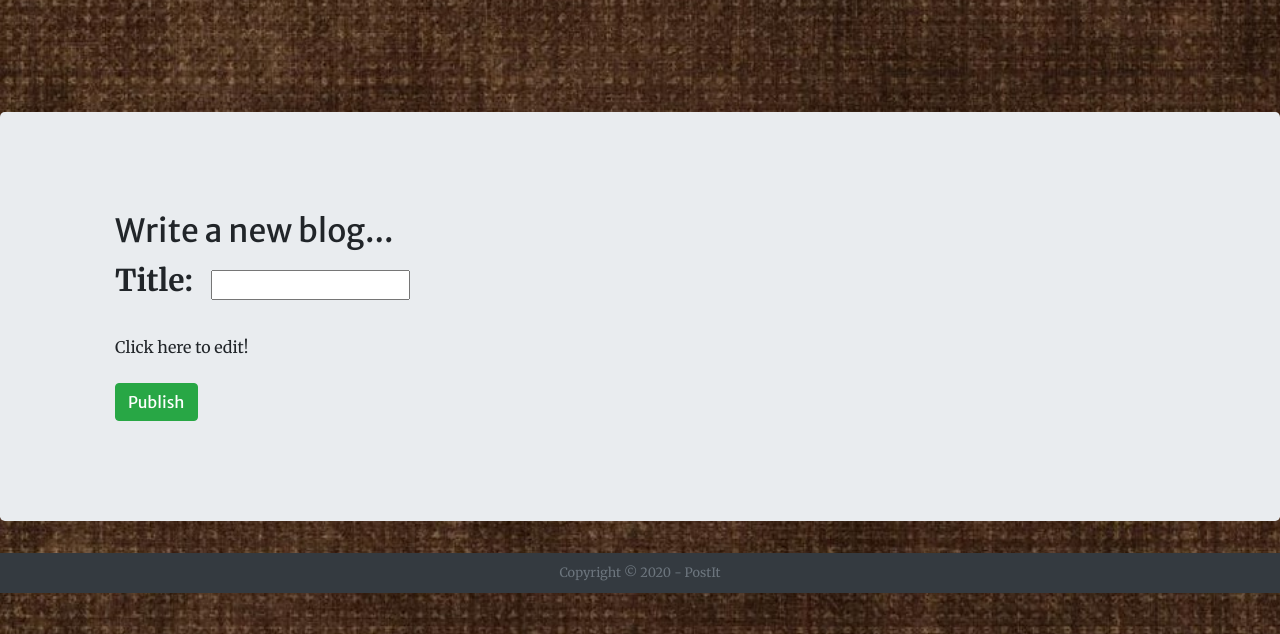
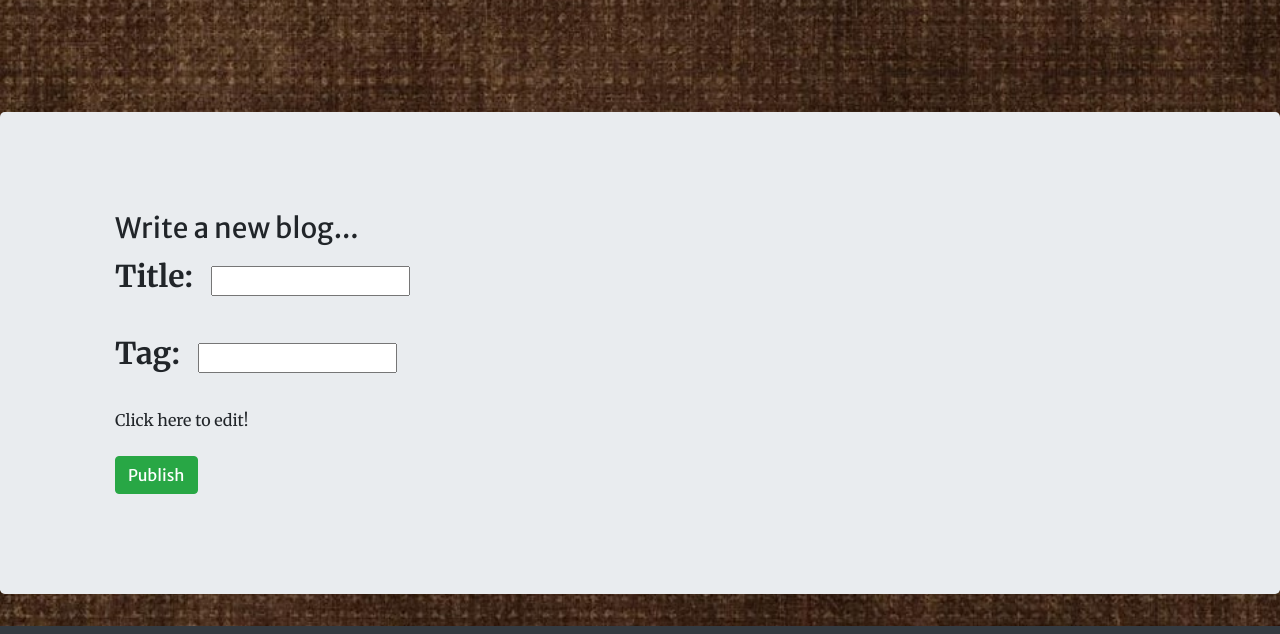
Before and after one commit to ameyanrd/PostIt, a Django app: page /write_post in a window 1280 px wide. Shown: the part 72-706 px from the top of the page. Run offline with Django 3.2, Linux system fonts and the light colour scheme; the visitor is signed in with stand-in values (Sample User, id 1); some libraries are stand-ins or nearby versions.

Commit message:
Added Tag feature

```diff
--- a/blog/views.py
+++ b/blog/views.py
@@ -6,7 +6,7 @@ from django.contrib.auth import authenticate, login, logout
 from django.http import HttpResponseRedirect, HttpResponse
 from django.urls import reverse
 from django.contrib.auth.decorators import login_required
-from .models import Post, UserProfileInfo, PostComment
+from .models import Post, UserProfileInfo, PostComment, Tag, PostTag
 from django.contrib.auth.models import User
 
 
@@ -19,10 +19,12 @@ def display_posts(request, post_no):
         post = Post.objects.get(pk=post_no)
         user = User.objects.get(username=post.post_user_id)
         user_profile = UserProfileInfo.objects.get(pk=user.pk)
+        post_tag = PostTag.objects.get(post_id=post)
+        tag = post_tag.tag_id
     except (Post.DoesNotExist, UserProfileInfo.DoesNotExist, User.DoesNotExist):
         raise Http404("Post does not exist!")
     return render(request, 'main/display_post.html', {'post': post,
-                                                      'user_profile': user_profile})
+                                                      'user_profile': user_profile, 'tag': tag})
 
 
 def display_comments(request, post_no):
@@ -45,12 +47,14 @@ def delete_comment(request, comment_no):
             post = comment.post_id
             user = post.post_user_id
             user_profile = UserProfileInfo.objects.get(pk=user.id)
+            post_tag = PostTag.objects.get(post_id=post)
+            tag = post_tag.tag_id
         except (KeyError, PostComment.DoesNotExist, User.DoesNotExist, UserProfileInfo.DoesNotExist, Post.DoesNotExist):
             return render(request, 'main/index.html', {'error_message': "Comment or post does not exist!", 'error': True})
         else:
             if comment.user_id == request.user:
                 comment.delete()
-            return render(request, 'main/display_post.html', {'post': post, 'user_profile': user_profile})
+            return render(request, 'main/display_post.html', {'post': post, 'user_profile': user_profile, 'tag': tag})
     else:
         redirect("blog:enter")
 
@@ -68,6 +72,7 @@ def delete_post(request, post_no):
     else:
         return redirect("blog:index")
 
+
 def edit_post(request, post_no):
     if request.method == 'POST':
         Post.objects.filter(pk=post_no).update(post_name=request.POST.get('title'))
@@ -79,6 +84,7 @@ def edit_post(request, post_no):
             return render(request, 'main/edit_post.html', {'post': post})
         else:
             return redirect('blog:index')
+
 
 def enter(request):
     if request.user.is_authenticated:
@@ -108,9 +114,17 @@ def write_post(request):
     if request.method == 'POST':
         post_form = PostForm({'post_name': request.POST.get('title'),
                               'post_user_id': request.user.pk,
-                              'post_content': request.POST.get('myeditablediv')})
+                              'post_content': request.POST.get('myeditablediv'),
+                              })
+        try:
+            new_tag = Tag.objects.get(tag_name=request.POST.get('tag'))
+        except Tag.DoesNotExist:
+            new_tag = Tag(tag_name=request.POST.get('tag'), tag_description=request.POST.get('tag'))
+            new_tag.save()
         if post_form.is_valid():
             new_post = post_form.save()
+            post_tag = PostTag(post_id=new_post, tag_id=new_tag)
+            post_tag.save()
             return redirect("/" + str(new_post.pk))
         else:
             return HttpResponse("Invalid Form!")
--- a/templates/main/display_post.html
+++ b/templates/main/display_post.html
@@ -26,6 +26,12 @@
             {% endif %}
         </div>
         <br>
+        <div class="row">
+            <div class="col-12">
+                <h2>Tag : {{ tag.tag_name }}</h2>
+            </div>
+        </div>
+        <br>
         <h4 style="background-color: #ffffff; padding:5px;">
             {% autoescape off %}
                 {{ post.post_content }}
--- a/templates/main/write_post.html
+++ b/templates/main/write_post.html
@@ -18,11 +18,14 @@
 <body>
   <div class="jumbotron">
       <div class="container">
-        <h2>Write a new blog...</h2>
+        <h3>Write a new blog...</h3>
         <form method="POST">
             {% csrf_token %}
             <label style="font-size:30px;" for="title"><b>Title: </b>&nbsp</label>
             <input type="text" id="title" name="title"><br>
+            <br>
+            <label style="font-size:30px;" for="tag"><b>Tag: </b>&nbsp</label>
+            <input type="text" id="tag" name="tag"><br>
             <br>
             <div id="myeditablediv">Click here to edit!</div> <br/>
             <div style="align:center">
```
